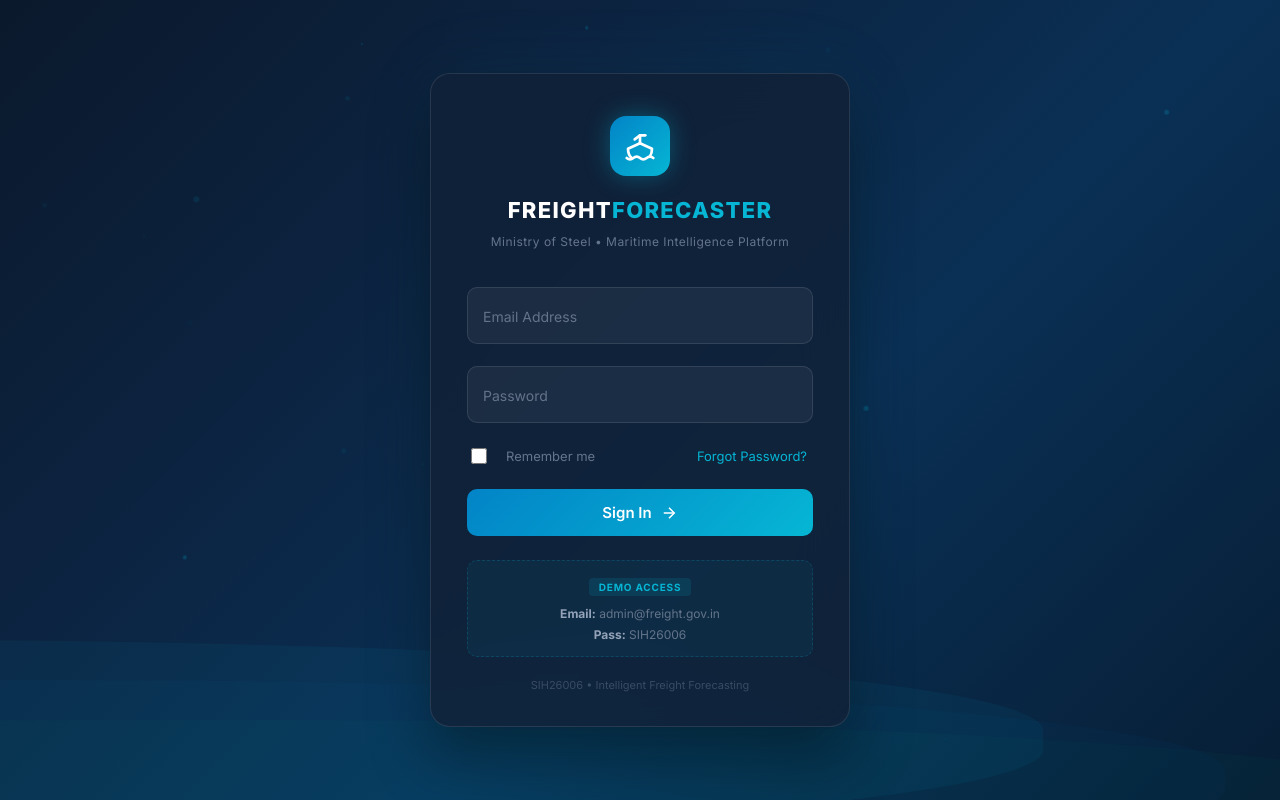
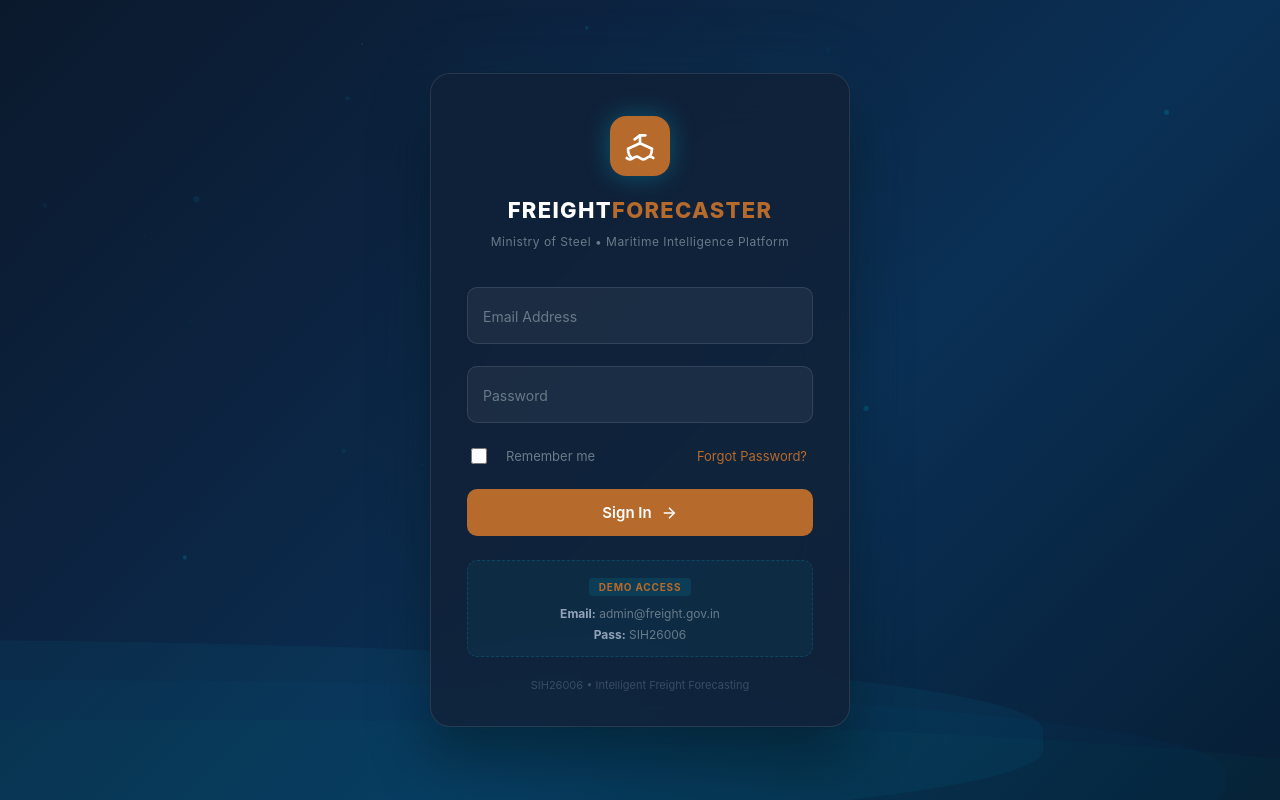
Before and after one commit to ChefYeshpal/SIH26006-Freight-Forecaster, a React (Vite) app in the folder frontend/: page / in a window 1280 px wide. Built offline with nearby package versions, Linux system fonts and the light colour scheme; no server answers; the HTML template or start-up script is replaced by a standard one.

Commit message:
updated css variables so that we can use a global css stylesheet for frontend

```diff
--- a/frontend/src/index.css
+++ b/frontend/src/index.css
@@ -1,33 +1,97 @@
-@import url('https://fonts.googleapis.com/css2?family=Inter:wght@400;500;600;700;800&family=JetBrains+Mono:wght@500;600&display=swap');
-
 * {
   box-sizing: border-box;
 }
 
+/*
+   Palette intent: a calm maritime command surface built from deep navy, slate, and steel.
+   A single weathered amber accent signals action and movement without the glow of a typical AI dashboard.
+   Tokens are defined here first so future component styling can share one visual language.
+*/
 :root {
-  --primary-navy: #0b192c;
-  --navy-surface: #112238;
-  --navy-border: #1e3a5f;
-  --navy-hover: #162d4a;
-  --accent-blue: #0284c7;
-  --accent-cyan: #06b6d4;
-  --accent-light: #e0f2fe;
-  --emerald-green: #10b981;
-  --emerald-bg: #ecfdf5;
-  --rose-red: #f43f5e;
-  --rose-bg: #fff1f2;
-  --amber-gold: #f59e0b;
-  --slate-bg: #f0f4f8;
-  --card-bg: #ffffff;
-  --border-light: #e2e8f0;
-  --border-subtle: #cbd5e1;
-  --text-dark: #0f172a;
-  --text-body: #334155;
-  --text-muted: #64748b;
-  --shadow-sm: 0 1px 2px 0 rgba(0, 0, 0, 0.05);
-  --shadow-md: 0 4px 6px -1px rgba(0, 0, 0, 0.07), 0 2px 4px -2px rgba(0, 0, 0, 0.05);
-  --shadow-lg: 0 10px 15px -3px rgba(0, 0, 0, 0.08), 0 4px 6px -4px rgba(0, 0, 0, 0.04);
-  --shadow-xl: 0 20px 25px -5px rgba(0, 0, 0, 0.1), 0 8px 10px -6px rgba(0, 0, 0, 0.04);
+  /* Color palette */
+  --color-primary: #102a43;
+  --color-primary-strong: #0b1f33;
+  --color-secondary: #526777;
+  --color-background: #eef2f4;
+  --color-surface: #ffffff;
+  --color-surface-raised: #f8fafb;
+  --color-text-primary: #172b3a;
+  --color-text-muted: #687b88;
+  --color-border: #d4dde2;
+  --color-border-strong: #b7c5cd;
+  --color-accent: #b66a2c;
+  --color-accent-soft: #f4e8dc;
+  --color-success: #2f6f5e;
+  --color-success-soft: #e5f0ec;
+  --color-warning: #a66a16;
+  --color-warning-soft: #f7eddc;
+  --color-danger: #ad4b4b;
+  --color-danger-soft: #f7e5e5;
+
+  /* Spacing: 4px base grid */
+  --space-1: 4px;
+  --space-2: 8px;
+  --space-3: 12px;
+  --space-4: 16px;
+  --space-5: 20px;
+  --space-6: 24px;
+  --space-7: 32px;
+  --space-8: 40px;
+
+  /* Restrained geometry */
+  --radius-small: 3px;
+  --radius-medium: 6px;
+  --radius-large: 10px;
+
+  /* Typography */
+  --font-sans: Inter, ui-sans-serif, -apple-system, BlinkMacSystemFont, "Segoe UI", sans-serif;
+  --font-mono: "JetBrains Mono", "SFMono-Regular", Consolas, "Liberation Mono", monospace;
+  --font-size-xs: 0.75rem;
+  --font-size-sm: 0.875rem;
+  --font-size-md: 1rem;
+  --font-size-lg: 1.125rem;
+  --font-size-xl: 1.375rem;
+  --font-size-2xl: 1.75rem;
+  --font-weight-regular: 400;
+  --font-weight-medium: 500;
+  --font-weight-semibold: 600;
+  --font-weight-bold: 700;
+
+  /* Subtle elevation */
+  --shadow-small: 0 1px 2px rgba(16, 42, 67, 0.06);
+  --shadow-medium: 0 3px 8px rgba(16, 42, 67, 0.08);
+  --shadow-large: 0 8px 18px rgba(16, 42, 67, 0.1);
+
+  /* Shared interaction timing */
+  --transition-fast: 120ms ease-out;
+  --transition-standard: 180ms ease-out;
+  --transition-slow: 260ms ease-in-out;
+  --ease-standard: cubic-bezier(0.2, 0, 0, 1);
+
+  /* Existing layout tokens and compatibility aliases */
+  --primary-navy: var(--color-primary-strong);
+  --navy-surface: var(--color-primary);
+  --navy-border: #27445b;
+  --navy-hover: #193b56;
+  --accent-blue: var(--color-accent);
+  --accent-cyan: var(--color-accent);
+  --accent-light: var(--color-accent-soft);
+  --emerald-green: var(--color-success);
+  --emerald-bg: var(--color-success-soft);
+  --rose-red: var(--color-danger);
+  --rose-bg: var(--color-danger-soft);
+  --amber-gold: var(--color-warning);
+  --slate-bg: var(--color-background);
+  --card-bg: var(--color-surface);
+  --border-light: var(--color-border);
+  --border-subtle: var(--color-border-strong);
+  --text-dark: var(--color-text-primary);
+  --text-body: #3e5667;
+  --text-muted: var(--color-text-muted);
+  --shadow-sm: var(--shadow-small);
+  --shadow-md: var(--shadow-medium);
+  --shadow-lg: var(--shadow-large);
+  --shadow-xl: var(--shadow-large);
   --sidebar-width: 260px;
   --sidebar-collapsed-width: 72px;
   --topbar-height: 60px;
```
